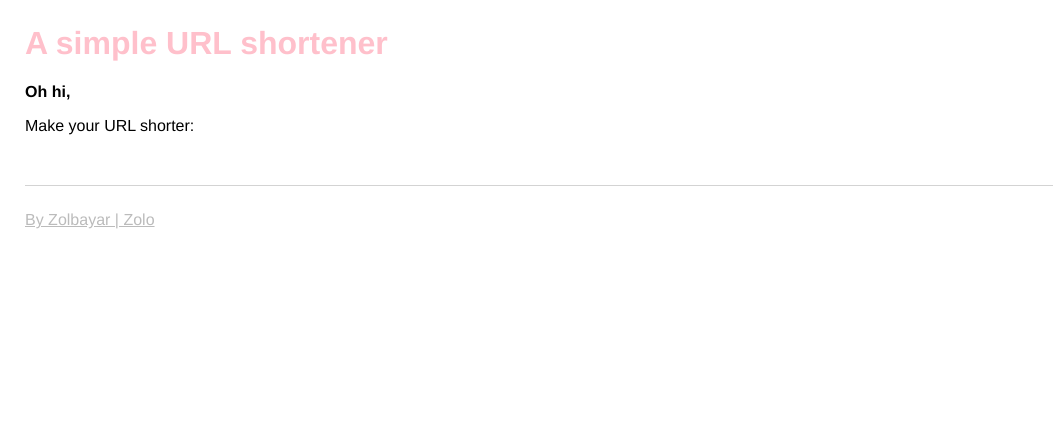
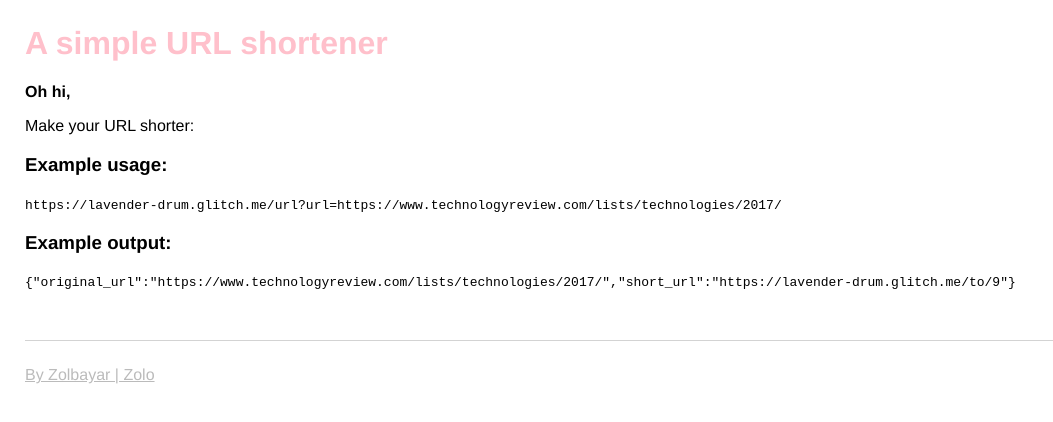
Before and after one commit to zolbayars/URL-Shortener, a website: page views/index.html in a window 1280 px wide. Shown: the whole page, without its empty margins (0-1053 px from the left). Drawn offline with nearby package versions, Linux system fonts and the light colour scheme; no server answers.

Commit message:
Initial commit

```diff
--- a/public/style.css
+++ b/public/style.css
@@ -22,9 +22,7 @@ h1 {
   font-weight: bold;
 }
 
-p {
-  max-width: 600px;
-}
+
 
 form {
   margin-bottom: 25px;
--- a/views/index.html
+++ b/views/index.html
@@ -29,7 +29,10 @@
       <p class="bold">Oh hi,</p>
       <p>Make your URL shorter:</p>
 
-      <h>
+      <h3>Example usage:</h3>
+      <code>https://lavender-drum.glitch.me/url?url=https://www.technologyreview.com/lists/technologies/2017/</code>
+      <h3>Example output:</h3>
+      <code>{"original_url":"https://www.technologyreview.com/lists/technologies/2017/","short_url":"https://lavender-drum.glitch.me/to/9"}</code>
     </main>
 
     <footer>
```
